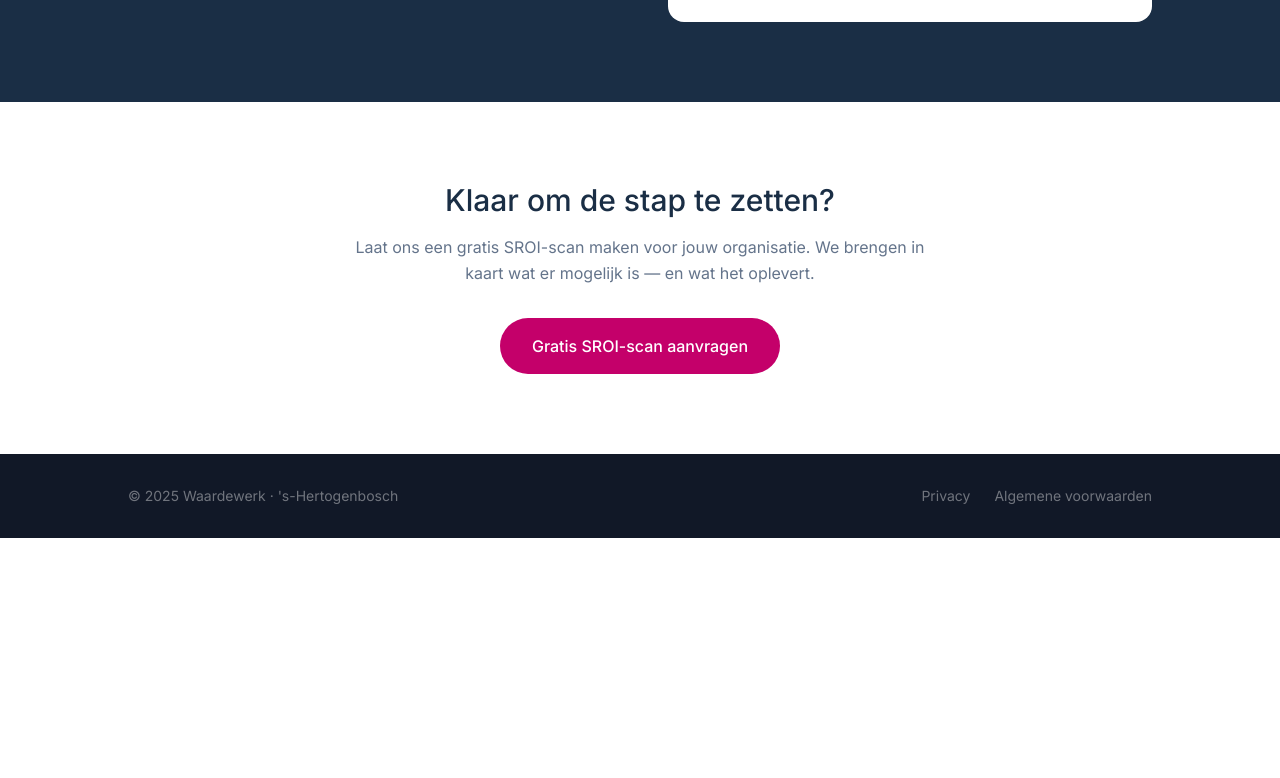
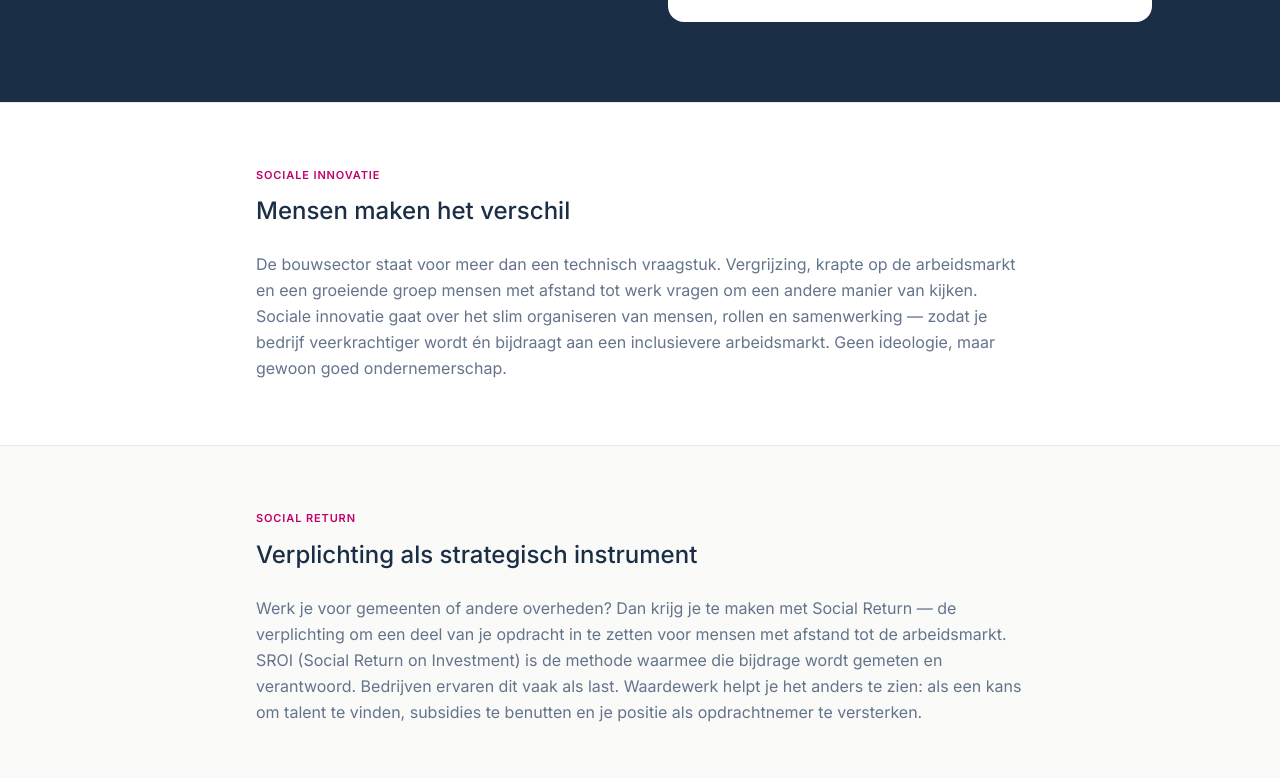
Before and after one commit to Waardewerk/waardewerk-site, a React (Vite) app: page /diensten in a window 1280 px wide. Shown: the part 3162-3940 px from the top of the page. Before the commit the page ends 3700 px from the top, so only its background shows below. Built offline with nearby package versions, Linux system fonts and the light colour scheme.

Commit message:
Diensten: Sociale innovatie + Social Return blokken toegevoegd na tech-sectie

```diff
--- a/src/pages/Diensten.tsx
+++ b/src/pages/Diensten.tsx
@@ -457,6 +457,30 @@ export default function DienstenPage() {
           </>
         )}
 
+
+        {/* ── Sociale Innovatie ────────────────────────────────────────────── */}
+        {/* Sociale innovatie */}
+        <section className="py-16 px-6 bg-white border-t border-lijn">
+          <div className="max-w-3xl mx-auto">
+            <p className="eyebrow mb-3">Sociale innovatie</p>
+            <h2 className="text-2xl font-medium text-blauw mb-6">Mensen maken het verschil</h2>
+            <p className="text-grijs leading-relaxed">
+              De bouwsector staat voor meer dan een technisch vraagstuk. Vergrijzing, krapte op de arbeidsmarkt en een groeiende groep mensen met afstand tot werk vragen om een andere manier van kijken. Sociale innovatie gaat over het slim organiseren van mensen, rollen en samenwerking — zodat je bedrijf veerkrachtiger wordt én bijdraagt aan een inclusievere arbeidsmarkt. Geen ideologie, maar gewoon goed ondernemerschap.
+            </p>
+          </div>
+        </section>
+
+        {/* Social Return */}
+        <section className="py-16 px-6 bg-bg-alt border-t border-lijn">
+          <div className="max-w-3xl mx-auto">
+            <p className="eyebrow mb-3">Social Return</p>
+            <h2 className="text-2xl font-medium text-blauw mb-6">Verplichting als strategisch instrument</h2>
+            <p className="text-grijs leading-relaxed">
+              Werk je voor gemeenten of andere overheden? Dan krijg je te maken met Social Return — de verplichting om een deel van je opdracht in te zetten voor mensen met afstand tot de arbeidsmarkt. SROI (Social Return on Investment) is de methode waarmee die bijdrage wordt gemeten en verantwoord. Bedrijven ervaren dit vaak als last. Waardewerk helpt je het anders te zien: als een kans om talent te vinden, subsidies te benutten en je positie als opdrachtnemer te versterken.
+            </p>
+          </div>
+        </section>
+
         {/* ── CTA ──────────────────────────────────────────────────────────── */}
         <section className="py-20 px-6 bg-white">
           <div className="max-w-xl mx-auto text-center">
```
